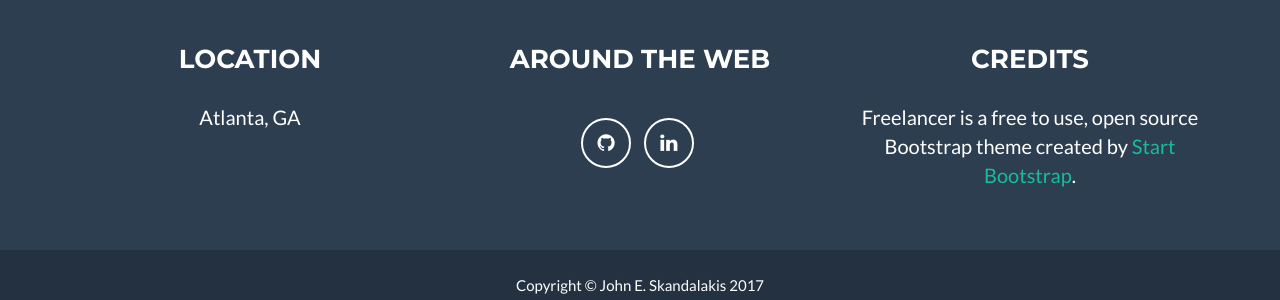
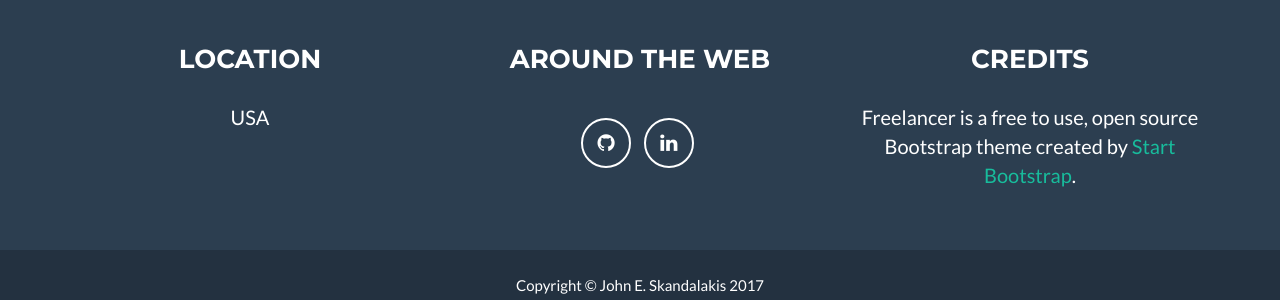
Before and after one commit to skandaloptagon/skandaloptagon.github.io, a Jekyll site: the page built from index.html, in a window 1280 px wide and 900 px high, scrolled down 2483 px. Shown: the part 579-879 px from the top of the window. Built offline with Jekyll 4.4.1, drawn with Linux system fonts in a browser that asks for light colours.

Commit message:
Update _config.yml

```diff
--- a/_config.yml
+++ b/_config.yml
@@ -45,7 +45,7 @@ social:
 
 # Postal address (add as many lines as necessary)
 address:
-  - line: Atlanta, GA
+  - line: USA
 
 # Credits content
 credits: 'Freelancer is a free to use, open source Bootstrap theme created by <a href="http://startbootstrap.com">Start Bootstrap</a>.'
```
